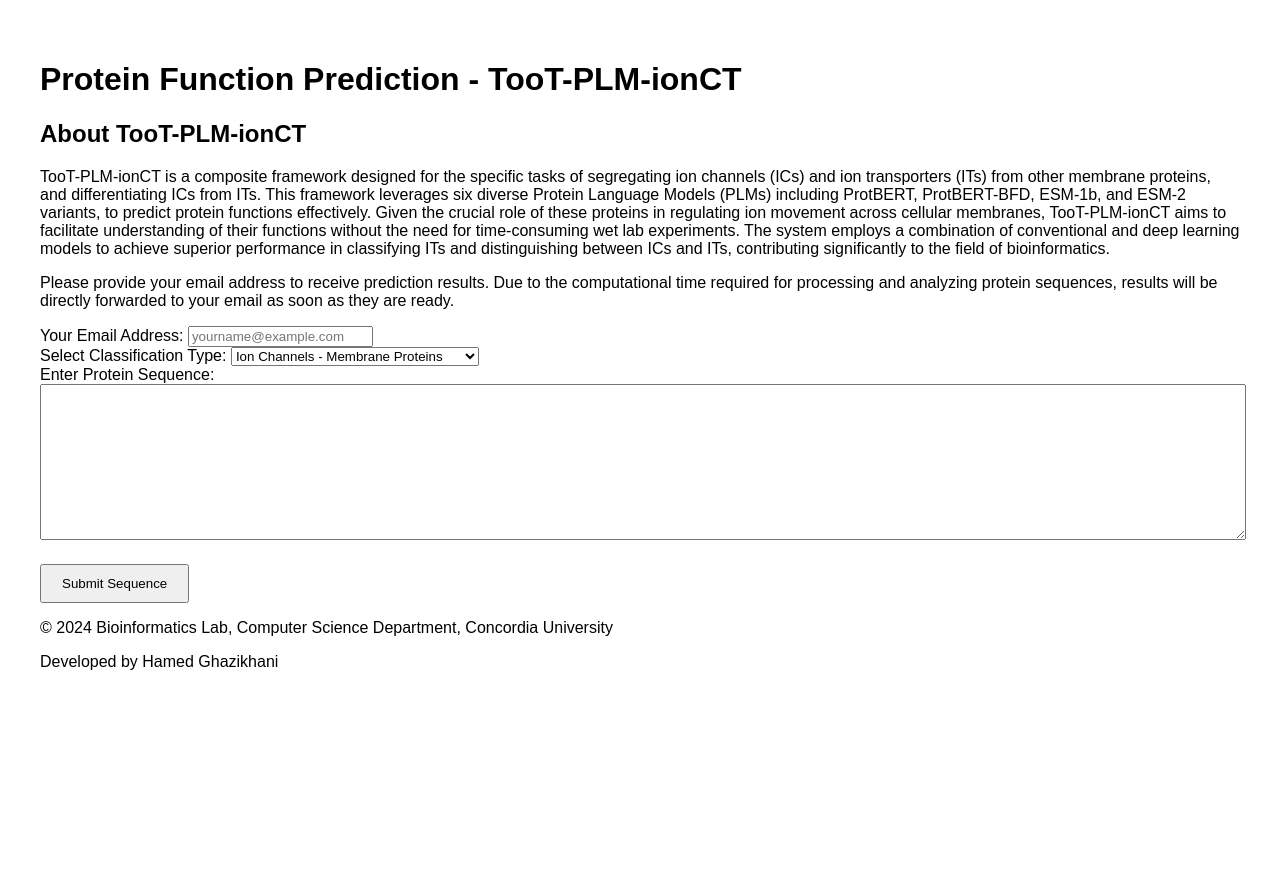
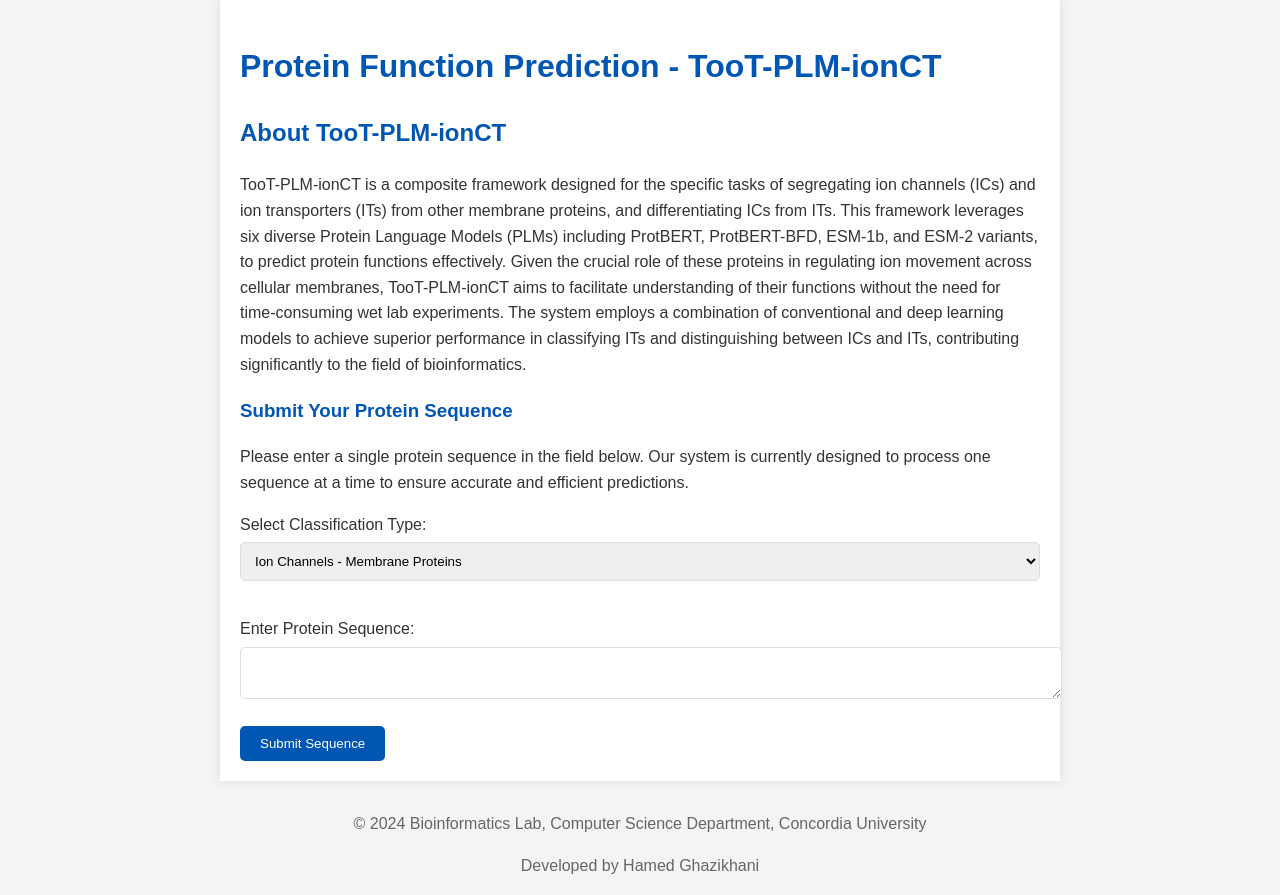
Before and after one commit to ghazikhanihamed/TooT-PLM-ionCT_Website, a Flask app: page / in a window 1280 px wide. Before the commit the page ends 670 px from the top, so only its background shows below. Run offline with Flask 3, Linux system fonts and the light colour scheme; parts of the project's set-up code (start-up, migrations or seed data) failed here and were passed over.

Commit message:
first final version

```diff
--- a/app.py
+++ b/app.py
@@ -1,22 +1,10 @@
 from flask import Flask, render_template, request, jsonify
-from Bio import SeqIO
-from Bio.SeqRecord import SeqRecord
-from Bio.Seq import Seq
 import torch
+import re
+from transformers import EsmModel, EsmTokenizer
+from settings import settings
+from classes.Classifier import CNN
 from joblib import load
-import numpy as np
-from settings import settings
-from transformers import EsmModel, EsmTokenizer
-from classes.Classifier import CNN
-from torch.utils.data import DataLoader
-from classes.PLMDataset import GridDataset
-import re
-import smtplib
-from email.mime.text import MIMEText
-from email.mime.multipart import MIMEMultipart
-import os
-
-password = os.getenv("PASSWORD")
 
 app = Flask(__name__)
 
@@ -33,60 +21,15 @@ device = torch.device("cuda" if torch.cuda.is_available() else "cpu")
 
 # Load trained models
 trained_models = {
-    "IC_MP": load(f"{settings.FINAL_MODELS_PATH}/final_model_IC_MP.joblib"),
-    "IT_MP": load(f"{settings.FINAL_MODELS_PATH}/final_model_IT_MP.joblib"),
+    "IC_MP": load(f"{settings.FINAL_MODELS_PATH}final_model_IC_MP.joblib"),
+    "IT_MP": load(f"{settings.FINAL_MODELS_PATH}final_model_IT_MP.joblib"),
     "IC_IT": CNN([3, 7, 9], [128, 64, 32], 0.27, 1280).to(device),
 }
 # Load the CNN model state for IC_IT
 trained_models["IC_IT"].load_state_dict(
-    torch.load(
-        f"{settings.FINAL_MODELS_PATH}/final_model_IC_IT.pt", map_location=device
-    )
+    torch.load(f"{settings.FINAL_MODELS_PATH}final_model_IC_IT.pt", map_location=device)
 )
 trained_models["IC_IT"].eval()
-
-
-def send_email(receiver_email, prediction_results):
-    sender_email = "toot.plm.ionct@gmail.com"
-
-    # Create a multipart message
-    message = MIMEMultipart()
-    message["From"] = sender_email
-    message["To"] = receiver_email
-    message["Subject"] = "TooT-PLM-ionCT: Protein Function Prediction Report"
-
-    body = f"""
-            Dear Client,
-
-            Thank you for choosing the TooT-PLM-ionCT Protein Function Prediction service.
-
-            We are pleased to inform you that we have completed the analysis of your submitted protein sequence(s). The predictions are as follows:
-
-            {prediction_results}
-
-            We hope these insights prove valuable to your research endeavors. Should you have any questions or require further assistance, please do not hesitate to contact us.
-
-            Warm regards,
-
-            The TooT-PLM-ionCT Team
-            Bioinformatics Lab
-            Computer Science Department
-            Concordia University
-            """
-
-    # Add body to email
-    message.attach(MIMEText(body, "plain"))
-
-    try:
-        # Log in to server and send email
-        server = smtplib.SMTP("smtp.gmail.com", 587)
-        server.starttls()
-        server.login(sender_email, password)
-        server.sendmail(sender_email, receiver_email, message.as_string())
-        server.quit()
-        print("Email sent successfully!")
-    except Exception as e:
-        print(f"Failed to send email: {e}")
 
 
 def is_valid_protein_sequence(sequence):
@@ -128,10 +71,9 @@ def process_sequence(sequence, task):
         cnn_model = trained_models[task]
         cnn_model.eval()
 
-        # Pass the representation through the CNN model
         with torch.no_grad():
             prediction = cnn_model(representation.unsqueeze(0)).argmax().item()
-        label = "Ion channel" if prediction == 1 else "Ion transporter"
+        label = "Ion Channel" if prediction == 1 else "Ion Transporter"
     else:
         # For IC-MP and IT-MP tasks, use the logistic regression model for prediction
         lr_model = trained_models[task]
@@ -140,52 +82,10 @@ def process_sequence(sequence, task):
         )  # Flatten the representation
         prediction = lr_model.predict([flat_representation])
         label = (
-            "Other membrane protein"
+            "Non-ionic Membrane Protein"
             if prediction == 0
-            else ("Ion channel" if task == "IC_MP" else "Ion transporter")
+            else ("Ion Channel" if task == "IC_MP" else "Ion Transporter")
         )
-
-    return label
-
-
-def generate_representation(sequence, model, tokenizer):
-    # Replace UZOB with X
-    sequence = (
-        sequence.replace("U", "X").replace("Z", "X").replace("O", "X").replace("B", "X")
-    )
-
-    # Tokenize the sequence
-    inputs = tokenizer(
-        sequence, return_tensors="pt", padding=True, truncation=True, max_length=1024
-    )
-    inputs = {k: v.to(device) for k, v in inputs.items()}
-
-    # Generate representations
-    with torch.no_grad():
-        outputs = model(**inputs)
-        representation = (
-            outputs.last_hidden_state.mean(dim=1).cpu().numpy()
-        )  # Average pooling
-
-    return representation
-
-
-def make_prediction(representation, task):
-    model = trained_models[task]
-
-    # For IC-IT, use the CNN model
-    if task == "IC_IT":
-        prediction = model(torch.tensor(representation).unsqueeze(0)).argmax().item()
-    else:  # For IC-MP and IT-MP, use Logistic Regression
-        prediction = model.predict(representation)
-
-    # Convert prediction to label
-    if task == "IC_IT":
-        label = "Ion channel" if prediction == 1 else "Ion transporter"
-    elif task == "IC_MP":
-        label = "Other membrane protein" if prediction == 0 else "Ion channel"
-    else:
-        label = "Other membrane protein" if prediction == 0 else "Ion transporter"
 
     return label
 
@@ -193,7 +93,6 @@ def make_prediction(representation, task):
 @app.route("/submit_sequence", methods=["POST"])
 def submit_sequence():
     sequence = request.form["proteinSequence"]
-    emailAddress = request.form["emailAddress"]
     task = request.form["classificationType"]
 
     if not is_valid_protein_sequence(sequence):
@@ -206,104 +105,8 @@ def submit_sequence():
             400,
         )
 
-    predictions = process_sequence(sequence, task)
-
-    # Send the email
-    send_email(emailAddress, predictions)
-
-    # Respond to the client that the predictions will be emailed
-    return jsonify(
-        {
-            "message": "Your sequence has been submitted successfully. You will receive the predictions in your email shortly."
-        }
-    )
-
-
-@app.route("/submit_file", methods=["POST"])
-def submit_file():
-    if "fastaFile" in request.files:
-        fasta_file = request.files["fastaFile"]
-        task = request.form["classificationType"]
-        try:
-            sequences = [str(record.seq) for record in SeqIO.parse(fasta_file, "fasta")]
-            for sequence in sequences:
-                if not is_valid_protein_sequence(sequence):
-                    raise ValueError("Invalid sequence in FASTA file.")
-            predictions = {}
-
-            if task == "IC_IT":
-                sequences = [
-                    str(record.seq) for record in SeqIO.parse(fasta_file, "fasta")
-                ]
-                model_info = tasks[task]
-                esm_model, tokenizer = load_esm_model(model_info)
-                esm_model = esm_model.to(device)
-                esm_model.eval()
-
-                representations = []
-                for sequence in sequences:
-                    # Replace UZOB with X
-                    sequence = (
-                        sequence.replace("U", "X")
-                        .replace("Z", "X")
-                        .replace("O", "X")
-                        .replace("B", "X")
-                    )
-
-                    # Tokenize the sequence
-                    inputs = tokenizer(
-                        sequence,
-                        return_tensors="pt",
-                        padding=True,
-                        truncation=True,
-                        max_length=1024,
-                    )
-                    inputs = {k: v.to(device) for k, v in inputs.items()}
-
-                    # Generate representations
-                    with torch.no_grad():
-                        outputs = esm_model(**inputs)
-                        representation = outputs.last_hidden_state.mean(
-                            dim=1
-                        )  # Average pooling
-                        representations.append(representation.cpu().numpy())
-
-                # Convert list of numpy arrays to a single numpy array
-                representations = np.array(representations)
-
-                # Since we don't have labels for prediction, create dummy labels
-                dummy_labels = np.zeros(len(representations))
-
-                # Create dataset and dataloader for CNN model
-                test_dataset = GridDataset(
-                    torch.tensor(representations).float(), torch.tensor(dummy_labels)
-                )
-                test_loader = DataLoader(
-                    test_dataset, batch_size=settings.BATCH_SIZE, shuffle=False
-                )
-
-                cnn_model = trained_models[task]
-                cnn_model.eval()
-
-                with torch.no_grad():
-                    for data, _ in test_loader:
-                        data = data.to(device)
-                        outputs = cnn_model(data)
-                        predictions_batch = outputs.argmax(dim=1).cpu().numpy()
-                        for i, pred in enumerate(predictions_batch):
-                            predictions[sequences[i]] = (
-                                "Ion channel" if pred == 1 else "Ion transporter"
-                            )
-            else:
-                for record in SeqIO.parse(fasta_file, "fasta"):
-                    prediction = process_sequence(str(record.seq), task)
-                    predictions[record.id] = prediction
-
-            return jsonify(predictions)
-        except Exception as e:
-            return jsonify({"error": str(e)}), 400
-
-    return jsonify({"error": "No file found"})
+    prediction = process_sequence(sequence, task)
+    return jsonify({"prediction": prediction})
 
 
 if __name__ == "__main__":
--- a/static/css/style.css
+++ b/static/css/style.css
@@ -1,21 +1,64 @@
 body {
     font-family: Arial, sans-serif;
-    margin: 20px;
-    padding: 20px;
+    color: #333;
+    background-color: #f4f4f4;
+    line-height: 1.6;
+    margin: 0;
+    padding: 0;
 }
 
-textarea {
+h1,
+h2,
+h3 {
+    color: #0056b3;
+}
+
+.container {
+    max-width: 800px;
+    margin: auto;
+    padding: 20px;
+    background-color: #fff;
+    box-shadow: 0 0 10px rgba(0, 0, 0, 0.1);
+}
+
+label {
+    display: block;
+    margin: 15px 0 5px;
+}
+
+input[type="text"],
+textarea,
+select {
     width: 100%;
-    height: 150px;
+    padding: 10px;
     margin-bottom: 20px;
+    border: 1px solid #ddd;
+    border-radius: 5px;
 }
 
 button {
+    display: inline-block;
+    background-color: #0056b3;
+    color: #fff;
     padding: 10px 20px;
+    border: none;
+    border-radius: 5px;
     cursor: pointer;
-    margin-right: 10px;
 }
 
-.file-input {
-    margin-bottom: 20px;
+button:hover {
+    background-color: #004494;
 }
+
+#loadingSection img {
+    display: block;
+    margin: 20px auto;
+    width: 150px;
+    /* Adjust based on your image's ideal size */
+}
+
+footer {
+    text-align: center;
+    margin-top: 30px;
+    color: #666;
+}
--- a/templates/index.html
+++ b/templates/index.html
@@ -9,27 +9,32 @@
 </head>
 
 <body>
+    <div class="container">
         <h1>Protein Function Prediction - TooT-PLM-ionCT</h1>
         <section id="system-description">
             <h2>About TooT-PLM-ionCT</h2>
             <p>
-            TooT-PLM-ionCT is a composite framework designed for the specific tasks of segregating ion channels (ICs)
-            and ion transporters (ITs) from other membrane proteins, and differentiating ICs from ITs. This framework
+                TooT-PLM-ionCT is a composite framework designed for the specific tasks of segregating ion channels
+                (ICs)
+                and ion transporters (ITs) from other membrane proteins, and differentiating ICs from ITs. This
+                framework
                 leverages six diverse Protein Language Models (PLMs) including ProtBERT, ProtBERT-BFD, ESM-1b, and ESM-2
-            variants, to predict protein functions effectively. Given the crucial role of these proteins in regulating
-            ion movement across cellular membranes, TooT-PLM-ionCT aims to facilitate understanding of their functions
-            without the need for time-consuming wet lab experiments. The system employs a combination of conventional
-            and deep learning models to achieve superior performance in classifying ITs and distinguishing between ICs
+                variants, to predict protein functions effectively. Given the crucial role of these proteins in
+                regulating
+                ion movement across cellular membranes, TooT-PLM-ionCT aims to facilitate understanding of their
+                functions
+                without the need for time-consuming wet lab experiments. The system employs a combination of
+                conventional
+                and deep learning models to achieve superior performance in classifying ITs and distinguishing between
+                ICs
                 and ITs, contributing significantly to the field of bioinformatics.
             </p>
         </section>
         <div>
-        <p>Please provide your email address to receive prediction results. Due to the computational time required for
-            processing and analyzing protein sequences, results will be directly forwarded to your email as soon as they
-            are ready.</p>
-        <label for="emailAddress">Your Email Address:</label>
-        <input type="email" id="emailAddress" name="emailAddress" placeholder="yourname@example.com" required
-            pattern="[a-zA-Z0-9._%+-]+@[a-zA-Z0-9.-]+\.[a-zA-Z]{2,}$" title="Please enter a valid email address.">
+            <h3>Submit Your Protein Sequence</h3>
+            <p>Please enter a single protein sequence in the field below. Our system is currently designed to process
+                one
+                sequence at a time to ensure accurate and efficient predictions.</p>
         </div>
         <div>
             <label for="classificationType">Select Classification Type:</label>
@@ -44,11 +49,17 @@
             <textarea id="proteinSequence" name="proteinSequence" pattern="[ACDEFGHIKLMNPQRSTVWY]+" required></textarea>
             <button onclick="submitSequence()">Submit Sequence</button>
         </div>
-    <!-- <div class="file-input">
-        <label for="fastaFile">Upload FASTA File:</label>
-        <input type="file" id="fastaFile" name="fastaFile" accept=".fasta">
-        <button onclick="submitFile()">Submit File</button>
-    </div> -->
+        <!-- Loading Section -->
+        <div id="loadingSection" style="display:none;">
+            <img src="/static/images/loading.gif" alt="Processing..." />
+            <p>Processing your sequence, please wait...</p>
+        </div>
+        <!-- Results Section -->
+        <div id="resultsSection" style="display:none;">
+            <h3>Prediction Results</h3>
+            <p id="resultsText">Your results will appear here.</p>
+        </div>
+    </div>
 
     <footer>
         <p>&copy; <span id="year"></span> Bioinformatics Lab, Computer Science Department, Concordia University</p>
@@ -57,18 +68,20 @@
 
     <script>
         function submitSequence() {
-            var emailAddress = document.getElementById('emailAddress').value;
             var sequenceElement = document.getElementById('proteinSequence');
             var rawSequence = sequenceElement.value;
-
-            // Remove FASTA header (if present) and any whitespace characters
             var sequence = rawSequence.replace(/^>.*\n?/, '').replace(/\s+/g, '');
-            var regexPattern = /^[ACDEFGHIKLMNPQRSTVWY]+$/i; // Pattern for protein sequences
+            var regexPattern = /^[ACDEFGHIKLMNPQRSTVWY]+$/i;
 
             if (!regexPattern.test(sequence)) {
                 alert("Invalid protein sequence. Please enter a valid sequence consisting of amino acid letters.");
                 return;
             }
+
+            // Display the loading section
+            document.getElementById('loadingSection').style.display = 'block';
+            // Hide the results section in case it's already visible from a previous submission
+            document.getElementById('resultsSection').style.display = 'none';
 
             var classificationType = document.getElementById('classificationType').value;
             fetch('/submit_sequence', {
@@ -76,9 +89,11 @@
                 headers: {
                     'Content-Type': 'application/x-www-form-urlencoded',
                 },
-                body: 'emailAddress=' + encodeURIComponent(emailAddress) + '&proteinSequence=' + encodeURIComponent(sequence) + '&classificationType=' + encodeURIComponent(classificationType)
+                body: 'proteinSequence=' + encodeURIComponent(sequence) + '&classificationType=' + encodeURIComponent(classificationType)
             })
                 .then(response => {
+                    // Hide the loading section regardless of the response
+                    document.getElementById('loadingSection').style.display = 'none';
                     if (!response.ok) {
                         return response.json().then(err => { throw err; });
                     }
@@ -88,51 +103,17 @@
                     if (data.error) {
                         alert('Error: ' + data.error);
                     } else {
-                        alert('Your sequence has been submitted successfully. You will receive the predictions in your email shortly.');
+                        // Display results
+                        document.getElementById('resultsText').innerText = 'Prediction: ' + data.prediction;
+                        document.getElementById('resultsSection').style.display = 'block';
                     }
                 })
                 .catch(error => {
+                    // Hide the loading section in case of an error
+                    document.getElementById('loadingSection').style.display = 'none';
                     alert('Error: ' + (error.error || error.message));
                 });
         }
-
-        function submitFile() {
-            var emailAddress = document.getElementById('emailAddress').value;
-            var fileInput = document.getElementById('fastaFile');
-            var classificationType = document.getElementById('classificationType').value;
-
-            if (fileInput.files.length === 0) {
-                alert("Please select a FASTA file to upload.");
-                return;
-            }
-
-            var formData = new FormData();
-            formData.append('fastaFile', fileInput.files[0]);
-            formData.append('classificationType', classificationType);
-            formData.append('emailAddress', emailAddress); // Include the email address in the form data
-
-            fetch('/submit_file', {
-                method: 'POST',
-                body: formData
-            })
-                .then(response => {
-                    if (!response.ok) {
-                        return response.json().then(err => { throw err; });
-                    }
-                    return response.json();
-                })
-                .then(data => {
-                    if (data.error) {
-                        alert('Error: ' + data.error);
-                    } else {
-                        alert('Your file has been submitted successfully. You will receive the predictions in your email shortly.');
-                    }
-                })
-                .catch(error => {
-                    alert('Error: ' + (error.error || error.message));
-                });
-        }
-
 
         document.getElementById('year').textContent = new Date().getFullYear();
     </script>
```
Also changed, not shown: static/images/loading.gif (added). Lines whose indentation alone changed are shown as unchanged.
